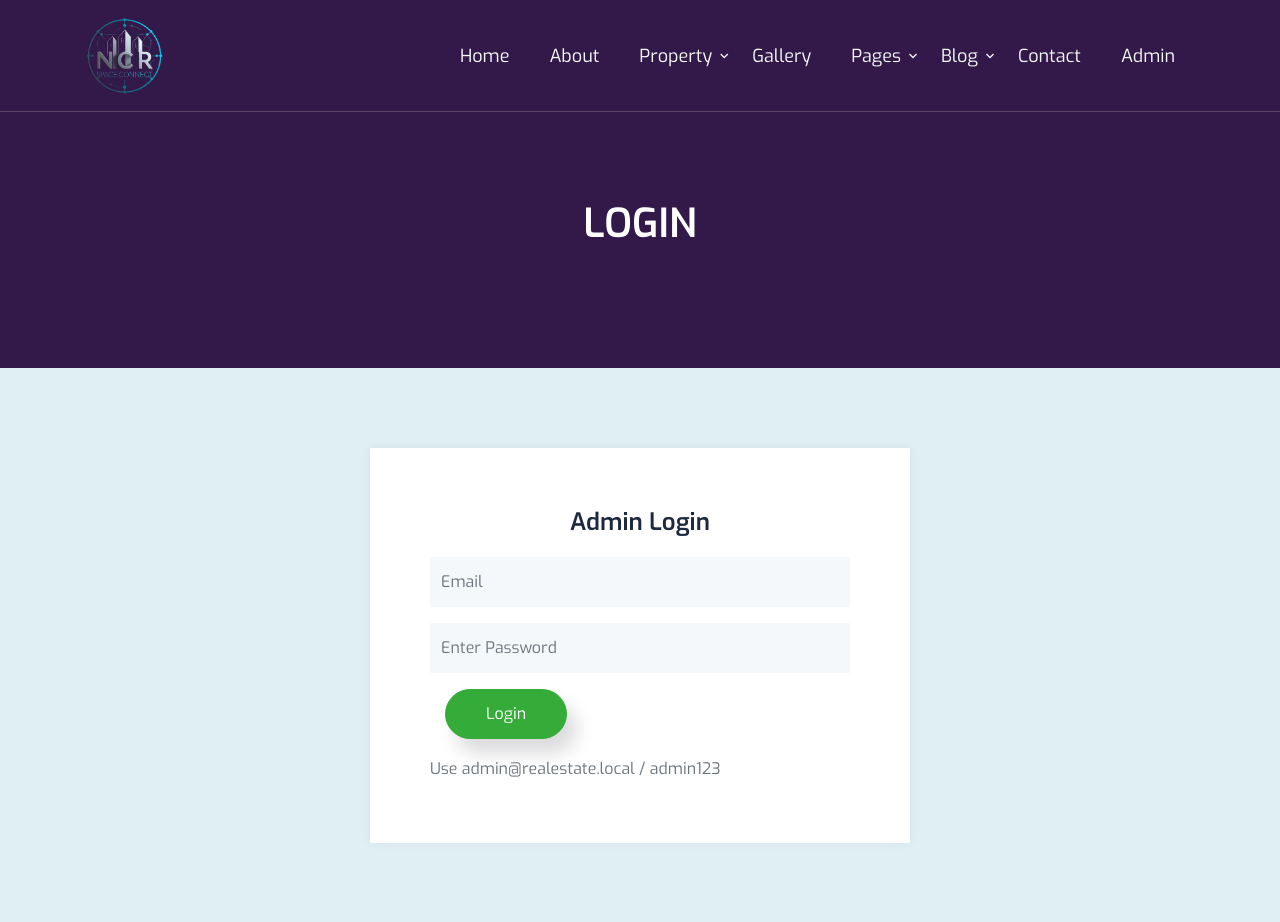
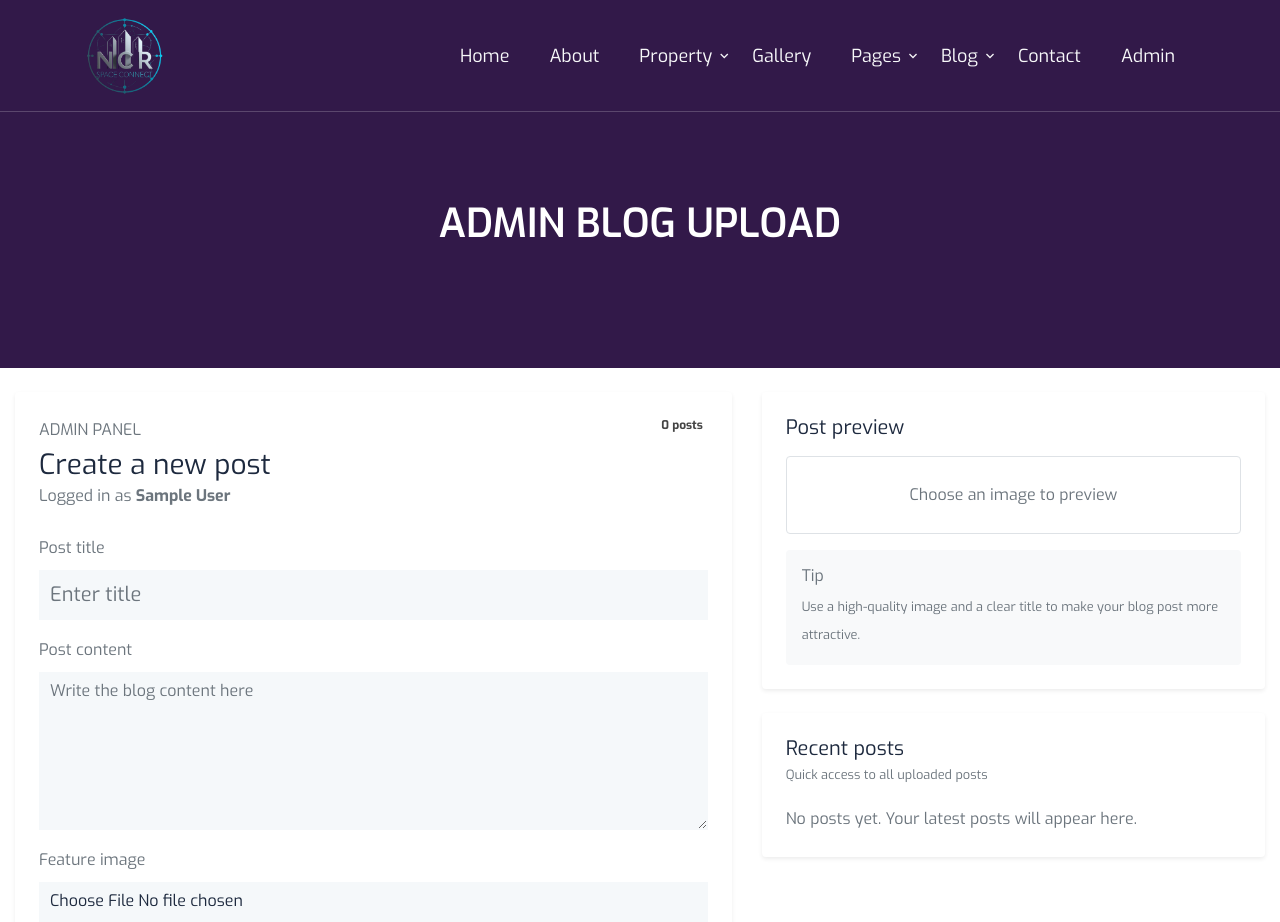
Before and after one commit to Ritikpal63/Real-Estate, a React (Vite) app in the folder client/: page /admin in a window 1280 px wide. Before the commit this address led to /login. Shown: the top 922 px of the page. Built offline with nearby package versions, Linux system fonts and the light colour scheme; sample sign-in values are in the browser's storage.

Commit message:
Update Admin

```diff
--- a/client/src/components/Login.jsx
+++ b/client/src/components/Login.jsx
@@ -78,8 +78,9 @@ const Login = () => {
                 </div>
                 <div className="form-group col-md-12 mbnone">
                   <button
-                    className="btn btn-contact-bg"
+                    className="btn w-full btn-blog-bg"
                     type="submit"
+					style={{backgroundColor:""}}
                     disabled={authLoading}
                   >
                     {authLoading ? "Signing in..." : "Login"}
--- a/client/src/components/Navbar.jsx
+++ b/client/src/components/Navbar.jsx
@@ -42,7 +42,7 @@ const Navbar = () => {
 								<Link to="#" className="nav-link text-light">Pages</Link>
 								<ul className="dropdown">
 									<li><Link to="agent-profile" className="nav-link">agent profile</Link></li>
-									<li><Link to="login" className="nav-link textx-light">login page</Link></li>
+									{/* <li><Link to="login" className="nav-link textx-light">login page</Link></li> */}
 									<li><Link to="register" className="nav-link">register page</Link></li>
 									<li><Link to="faq" className="nav-link">Faqs</Link></li>
 									<li><Link to="pagenotfound" className="nav-link">404 page</Link></li>
--- a/client/src/main.jsx
+++ b/client/src/main.jsx
@@ -3,6 +3,8 @@ import { createRoot } from 'react-dom/client'
 import './index.css'
 import App from './App.jsx'
 import {BrowserRouter} from 'react-router-dom'
+// import './combine.css'
+
 
 
 
--- a/client/src/pages/Admin/BlogUpload.jsx
+++ b/client/src/pages/Admin/BlogUpload.jsx
@@ -1,14 +1,17 @@
 import React, { useState } from "react";
 import Section from "../../components/Section";
 import { usePost } from "../../contextApi/PostContext";
+import { useAuth } from "../../contextApi/AuthContext";
 
 const BlogUpload = () => {
   const { addPost, setLoading, loading, setError, error, clearError, posts } = usePost();
+  const { user } = useAuth();
   const [formData, setFormData] = useState({
     title: "",
     content: "",
     image: null,
   });
+  const [preview, setPreview] = useState(null);
   const [success, setSuccess] = useState("");
 
   const handleChange = (e) => {
@@ -20,10 +23,12 @@ const BlogUpload = () => {
   };
 
   const handleImageChange = (e) => {
+    const file = e.target.files[0];
     setFormData((prev) => ({
       ...prev,
-      image: e.target.files[0],
+      image: file,
     }));
+    setPreview(file ? URL.createObjectURL(file) : null);
   };
 
   const postSubmitHandler = async (e) => {
@@ -39,30 +44,22 @@ const BlogUpload = () => {
     try {
       setLoading(true);
 
-      const uploadFormData = new FormData();
-      uploadFormData.append("title", formData.title);
-      uploadFormData.append("content", formData.content);
-      uploadFormData.append("image", formData.image);
-
       const newPost = {
         id: Date.now(),
         title: formData.title,
         content: formData.content,
-        image: URL.createObjectURL(formData.image),
+        image: preview,
+        excerpt: formData.content.slice(0, 120),
+        createdAt: new Date().toLocaleString(),
       };
 
       addPost(newPost);
-
       setSuccess("Post uploaded successfully!");
-
-      setFormData({
-        title: "",
-        content: "",
-        image: null,
-      });
-    } catch (error) {
-      setError(error.response?.data?.message || "Error uploading post");
-      console.log("Error:", error);
+      setFormData({ title: "", content: "", image: null });
+      setPreview(null);
+    } catch (err) {
+      setError("Error uploading post");
+      console.error(err);
     } finally {
       setLoading(false);
     }
@@ -70,78 +67,135 @@ const BlogUpload = () => {
 
   return (
     <>
-      <Section title={"Blog Post Page"} />
-      <div className="container">
-        <div className="row">
-          <div className="col-lg-8">
+      <Section title={"Admin Blog Upload"} />
+      <div className="container-fluid py-4">
+        <div className="row gx-4">
+          <div className="col-xl-7 mb-4">
+            <div className="card shadow-sm border-0">
+              <div className="card-body p-4">
+                <div className="d-flex justify-content-between align-items-start mb-4">
+                  <div>
+                    <p className="text-uppercase text-secondary mb-1">Admin panel</p>
+                    <h3 className="mb-0">Create a new post</h3>
+                    <p className="text-muted mb-0">
+                      Logged in as <strong>{user?.name || user?.email}</strong>
+                    </p>
+                  </div>
+                  <span className="badge  fs-4">{posts.length} posts</span>
+                </div>
+
                 {error && <div className="alert alert-danger">{error}</div>}
                 {success && <div className="alert alert-success">{success}</div>}
 
                 <form onSubmit={postSubmitHandler}>
-              <div className="input mb-3 mt-3">
+                  <div className="mb-3">
+                    <label className="form-label text-secondary">Post title</label>
                     <input
                       type="text"
                       name="title"
-                  placeholder="Title..."
-                  className="rounded-md border border-primary p-2 w-100"
                       value={formData.title}
                       onChange={handleChange}
                       disabled={loading}
+                      className="form-control form-control-lg border-2"
+                      placeholder="Enter title"
                     />
                   </div>
-              <div className="input mb-3">
+
+                  <div className="mb-3">
+                    <label className="form-label text-secondary">Post content</label>
                     <textarea
                       name="content"
-                  placeholder="Content..."
-                  className="border border-primary rounded-md p-2 w-100"
-                  rows="5"
                       value={formData.content}
                       onChange={handleChange}
                       disabled={loading}
+                      rows="6"
+                      className="form-control border-2"
+                      placeholder="Write the blog content here"
                     />
                   </div>
-              <div className="input mb-3">
+
+                  <div className="mb-3">
+                    <label className="form-label text-secondary">Feature image</label>
                     <input
                       type="file"
                       name="image"
-                  className="border rounded-md py-2 border-primary w-100"
+                      accept="image/*"
                       onChange={handleImageChange}
-                  accept="image/*"
                       disabled={loading}
+                      className="form-control"
                     />
                   </div>
-              <div>
+
                   <button
                     type="submit"
-                  className="bg-green-400 text-2xl text-light py-2 px-5 w-100 rounded-md"
+                    className="btn btn-dark px-5 py-2"
                     disabled={loading}
-                  style={{fontSize:"24px", borderRadius:"6px"}}
                   >
-                  {loading ? "Uploading..." : "Submit Post"}
+                    {loading ? "Saving post..." : "Upload post"}
                   </button>
-              </div>
                 </form>
               </div>
+            </div>
+          </div>
 
-          <div className="col-lg-4">
-            <div className="card">
-              <div className="card-header bg-primary text-white">
-                <h5 className="mb-0">📋 All Posts ({posts.length})</h5>
+          <div className="col-xl-5">
+            <div className="card shadow-sm border-0 mb-4">
+              <div className="card-body p-4">
+                <h5 className="mb-3">Post preview</h5>
+                {preview ? (
+                  <div className="mb-3 rounded overflow-hidden border">
+                    <img
+                      src={preview}
+                      alt="Preview"
+                      className="img-fluid"
+                      style={{ width: "100%", height: "240px", objectFit: "cover" }}
+                    />
                   </div>
-              <div className="card-body" style={{ maxHeight: "600px", overflowY: "auto" }}>
+                ) : (
+                  <div className="mb-3 rounded border p-4 text-center text-muted">
+                    Choose an image to preview
+                  </div>
+                )}
+                <div className="p-3 bg-light rounded">
+                  <h6 className="mb-2 text-muted">Tip</h6>
+                  <p className="small text-muted mb-0">
+                    Use a high-quality image and a clear title to make your blog post more attractive.
+                  </p>
+                </div>
+              </div>
+            </div>
+
+            <div className="card shadow-sm border-0">
+              <div className="card-body p-4">
+                <div className="d-flex justify-content-between align-items-center mb-3">
+                  <div>
+                    <h5 className="mb-0">Recent posts</h5>
+                    <p className="text-muted small mb-0">Quick access to all uploaded posts</p>
+                  </div>
+                </div>
+
                 {posts.length === 0 ? (
-                  <p className="text-muted">No posts yet. Create one!</p>
+                  <p className="text-muted">No posts yet. Your latest posts will appear here.</p>
                 ) : (
                   posts.map((item) => (
-                    <div key={item.id} className="mb-3 border rounded p-3">
-                      {item.image && (
-                        <img src={item.image} alt={item.title} className="img-fluid rounded mb-2" style={{ maxHeight: "150px", width: "100%", objectFit: "cover" }} />
+                    <div key={item.id} className="d-flex gap-3 mb-3 pb-3 border-bottom">
+                      <div style={{ width: 90, minHeight: 72, overflow: "hidden", borderRadius: 12 }}>
+                        {item.image ? (
+                          <img
+                            src={item.image}
+                            alt={item.title}
+                            className="img-fluid"
+                            style={{ width: "100%", height: "100%", objectFit: "cover" }}
+                          />
+                        ) : (
+                          <div className="bg-secondary bg-opacity-10 h-100" />
                         )}
-                      <h6 className="fw-bold">{item.title}</h6>
-                      <p className="small text-muted" style={{ overflow: "hidden", textOverflow: "ellipsis", whiteSpace: "nowrap" }}>
-                        {item.content}
-                      </p>
-                      <small className="text-secondary">ID: {item.id}</small>
+                      </div>
+                      <div className="">
+                        <h6 className="mb-1">{item.title}</h6>
+                        <p className="small text-muted mb-1">{item.excerpt}</p>
+                        <small className="text-secondary">{item.createdAt}</small>
+                      </div>
                     </div>
                   ))
                 )}
@@ -155,6 +209,168 @@ const BlogUpload = () => {
 };
 
 export default BlogUpload;
+
+
+
+
+
+// import React, { useState } from "react";
+// import Section from "../../components/Section";
+// import { usePost } from "../../contextApi/PostContext";
+
+// const BlogUpload = () => {
+//   const { addPost, setLoading, loading, setError, error, clearError, posts } = usePost();
+//   const [formData, setFormData] = useState({
+//     title: "",
+//     content: "",
+//     image: null,
+//   });
+//   const [success, setSuccess] = useState("");
+
+//   const handleChange = (e) => {
+//     const { name, value } = e.target;
+//     setFormData((prev) => ({
+//       ...prev,
+//       [name]: value,
+//     }));
+//   };
+
+//   const handleImageChange = (e) => {
+//     setFormData((prev) => ({
+//       ...prev,
+//       image: e.target.files[0],
+//     }));
+//   };
+
+//   const postSubmitHandler = async (e) => {
+//     e.preventDefault();
+//     clearError();
+//     setSuccess("");
+
+//     if (!formData.title || !formData.content || !formData.image) {
+//       setError("Please fill all fields including image");
+//       return;
+//     }
+
+//     try {
+//       setLoading(true);
+
+//       const uploadFormData = new FormData();
+//       uploadFormData.append("title", formData.title);
+//       uploadFormData.append("content", formData.content);
+//       uploadFormData.append("image", formData.image);
+
+//       const newPost = {
+//         id: Date.now(),
+//         title: formData.title,
+//         content: formData.content,
+//         image: URL.createObjectURL(formData.image),
+//       };
+
+//       addPost(newPost);
+
+//       setSuccess("Post uploaded successfully!");
+
+//       setFormData({
+//         title: "",
+//         content: "",
+//         image: null,
+//       });
+//     } catch (error) {
+//       setError(error.response?.data?.message || "Error uploading post");
+//       console.log("Error:", error);
+//     } finally {
+//       setLoading(false);
+//     }
+//   };
+
+//   return (
+//     <>
+//       <Section title={"Blog Post Page"} />
+//       <div className="container">
+//         <div className="row">
+//           <div className="col-lg-8">
+//             {error && <div className="alert alert-danger">{error}</div>}
+//             {success && <div className="alert alert-success">{success}</div>}
+
+//             <form onSubmit={postSubmitHandler}>
+//               <div className="input mb-3 mt-3">
+//                 <input
+//                   type="text"
+//                   name="title"
+//                   placeholder="Title..."
+//                   className="rounded-md border border-primary p-2 w-100"
+//                   value={formData.title}
+//                   onChange={handleChange}
+//                   disabled={loading}
+//                 />
+//               </div>
+//               <div className="input mb-3">
+//                 <textarea
+//                   name="content"
+//                   placeholder="Content..."
+//                   className="border border-primary rounded-md p-2 w-100"
+//                   rows="5"
+//                   value={formData.content}
+//                   onChange={handleChange}
+//                   disabled={loading}
+//                 />
+//               </div>
+//               <div className="input mb-3">
+//                 <input
+//                   type="file"
+//                   name="image"
+//                   className="border rounded-md py-2 border-primary w-100"
+//                   onChange={handleImageChange}
+//                   accept="image/*"
+//                   disabled={loading}
+//                 />
+//               </div>
+//               <div>
+//                 <button
+//                   type="submit"
+//                   className="bg-[#321949] text-2xl text-light py-2 px-5 w-100 rounded-md"
+//                   disabled={loading}
+//                   style={{fontSize:"24px", borderRadius:"6px"}}
+//                 >
+//                   {loading ? "Uploading..." : "Submit Post"}
+//                 </button>
+//               </div>
+//             </form>
+//           </div>
+
+//           <div className="col-lg-4">
+//             <div className="card">
+//               <div className="card-header text-white">
+//                 <h5 className="mb-0">📋 All Posts ({posts.length})</h5>
+//               </div>
+//               <div className="card-body" style={{ maxHeight: "600px", overflowY: "auto" }}>
+//                 {posts.length === 0 ? (
+//                   <p className="text-muted">No posts yet. Create one!</p>
+//                 ) : (
+//                   posts.map((item) => (
+//                     <div key={item.id} className="mb-3 border rounded p-3">
+//                       {item.image && (
+//                         <img src={item.image} alt={item.title} className="img-fluid rounded mb-2" style={{ maxHeight: "150px", width: "100%", objectFit: "cover" }} />
+//                       )}
+//                       <h6 className="fw-bold">{item.title}</h6>
+//                       <p className="small text-muted" style={{ overflow: "hidden", textOverflow: "ellipsis", whiteSpace: "nowrap" }}>
+//                         {item.content}
+//                       </p>
+//                       <small className="text-secondary">ID: {item.id}</small>
+//                     </div>
+//                   ))
+//                 )}
+//               </div>
+//             </div>
+//           </div>
+//         </div>
+//       </div>
+//     </>
+//   );
+// };
+
+// export default BlogUpload;
 
 
 
```
Also changed, not shown: client/src/contextApi/AuthContext.jsx (+18 -4 lines). Lines whose indentation alone changed are shown as unchanged.
